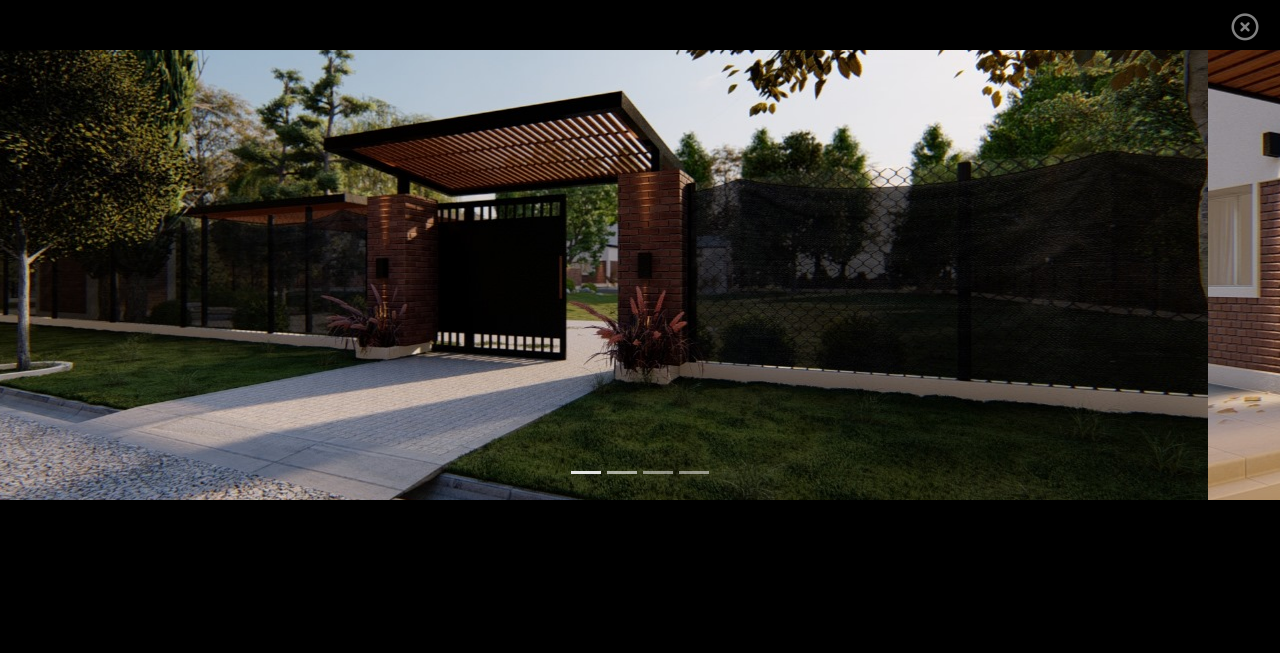
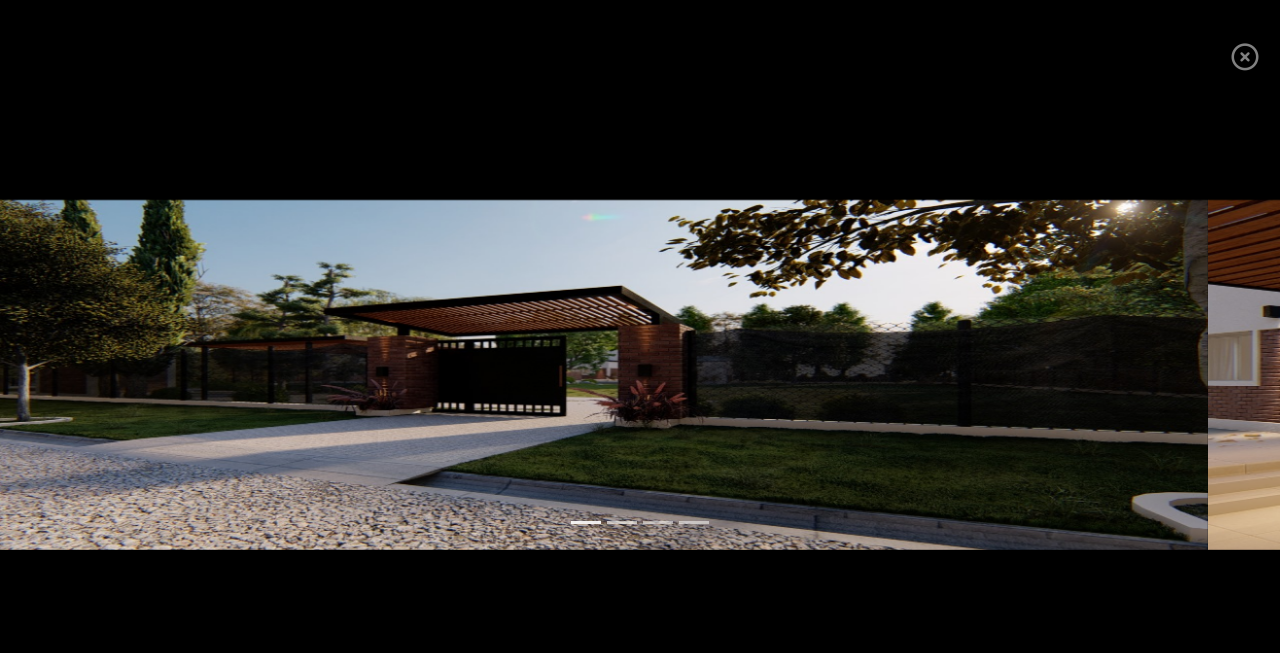
Before and after one commit to ColoSoad/e3actualizacion, a plain HTML site: page pages/cabañaSL.html in a window 1280 px wide. Drawn offline with nearby package versions, Linux system fonts and the light colour scheme.

Commit message:
Arreglos

```diff
--- a/css/estilo.css
+++ b/css/estilo.css
@@ -112,19 +112,17 @@ h1 {
   text-shadow: 0 0 1px #000;
 }
 
-.caba{
+.slidd{
   background-color: #000;
 }
 
-.caro{
-  display: grid;
-  align-items: center;
-  height: 550px;
+.slidcar{
+  height: 650px;
 }
 
-.carou{
-  height: 450px;
-  object-fit: cover;
+.slidecar{
+  padding: 200px 0 0 0;
+  height: 550px;
 }
 
 .icons{
@@ -179,7 +177,7 @@ h1 {
   color: grey;
   position: fixed;
   right: 5px;
-  top: 10px;
+  top: 40px;
   text-align: center;
   line-height: 40px;
   font-size: 27px;
--- a/pages/cabañaSL.html
+++ b/pages/cabañaSL.html
@@ -20,40 +20,13 @@
     <link rel="stylesheet" href="../css/estilo.css" />
     <title>Proyectos E/3</title>
 </head>
-<body class="caba caro">
-    <!-- <header>
-        <nav class="navbar navbar-expand-md navbar-dark">
-            <div class="container-fluid">
-                <a class="navbar-brand" href="../index.html"><img class="icons" src="../multimedia/img/icons.png"
-                        alt="icono del sitio de arquitectura" /></a>
-                <button class="navbar-toggler" type="button" data-bs-toggle="collapse"
-                    data-bs-target="#collapsibleNavbar">
-                    <i class="fa-solid fa-bars-staggered"></i>
-                </button>
-                <div class="collapse navbar-collapse" id="collapsibleNavbar">
-                    <ul class="navbar-nav">
-                        <li class="nav-item">
-                            <a class="nav-link" href="./proyecto.html">Proyectos</a>
-                        </li>
-                        <li class="nav-item">
-                            <a class="nav-link" href="#">Estudio</a>
-                        </li>
-                        <li class="nav-item">
-                            <a class="nav-link" href="#">Servicios</a>
-                        </li>
-                        <li class="nav-item">
-                            <a class="nav-link" href="#">Contacto</a>
-                        </li>
-                    </ul>
-                </div>
-            </div>
-        </nav>
-    </header> -->
+<body class="slidd">
     <main>
+        <div class="slidcar">
             <div id="carouselExampleIndicators" class="carousel slide" data-bs-ride="carousel">
                 <div class="carousel-indicators">
-                <button type="button" data-bs-target="#carouselExampleIndicators" data-bs-slide-to="0" class="active"
-                    aria-current="true" aria-label="Slide 1"></button>
+                    <button type="button" data-bs-target="#carouselExampleIndicators" data-bs-slide-to="0"
+                        class="active" aria-current="true" aria-label="Slide 1"></button>
                     <button type="button" data-bs-target="#carouselExampleIndicators" data-bs-slide-to="1"
                         aria-label="Slide 2"></button>
                     <button type="button" data-bs-target="#carouselExampleIndicators" data-bs-slide-to="2"
@@ -61,33 +34,28 @@
                     <button type="button" data-bs-target="#carouselExampleIndicators" data-bs-slide-to="3"
                         aria-label="Slide 4"></button>
                 </div>
-            <div class="carousel-inner carou">
+                <div class="carousel-inner">
                     <div class="carousel-item active ">
-                    <img src="../multimedia/img/cabañaSL (1).jpg" class="d-block w-100 carou" alt="...">
+                        <img src="../multimedia/img/cabañaSL (1).jpg" class="d-block w-100 slidecar"
+                            alt="Foto cabañaSL 1">
                     </div>
                     <div class="carousel-item">
-                    <img src="../multimedia/img/cabañaSL (2).jpg" class="d-block w-100 carou" alt="...">
+                        <img src="../multimedia/img/cabañaSL (2).jpg" class="d-block w-100 slidecar"
+                            alt="Foto cabañaSL 2">
                     </div>
                     <div class="carousel-item">
-                    <img src="../multimedia/img/cabañaSL (3).jpg" class="d-block w-100 carou" alt="...">
+                        <img src="../multimedia/img/cabañaSL (3).jpg" class="d-block w-100 slidecar"
+                            alt="Foto cabañaSL 3">
                     </div>
                     <div class="carousel-item">
-                    <img src="../multimedia/img/cabañaSL (4).jpg" class="d-block w-100 carou" alt="...">
+                        <img src="../multimedia/img/cabañaSL (4).jpg" class="d-block w-100 slidecar"
+                            alt="Foto cabañaSL 4">
+                    </div>
                 </div>
             </div>
         </div>
     </main>
     <a class="close" href="../pages/proyecto.html"><i class="fa-regular fa-circle-xmark"></i></a>
-    <!-- <footer>
-        <div class="redes"> -->
-            <!-- Iconos redes sociales inicia -->
-            <!-- <p class="proy3">© 2024 ESTUDIO/3</p>
-            <p class="proy3">Todos los derechos reservados.</p>
-            <a href="#" target="_blank"><i class="fa-brands fa-facebook"></i></a>
-            <a href="#" target="_blank"><i class="fa-brands fa-instagram"></i></a> -->
-            <!-- Iconos redes sociales fin -->
-        <!-- </div>
-    </footer> -->
 <!-- BS js v 5.1 incia -->
 <script src="https://cdn.jsdelivr.net/npm/bootstrap@5.1.3/dist/js/bootstrap.bundle.min.js"
 integrity="sha384-ka7Sk0Gln4gmtz2MlQnikT1wXgYsOg+OMhuP+IlRH9sENBO0LRn5q+8nbTov4+1p" crossorigin="anonymous">
```
Lines whose indentation alone changed are shown as unchanged.
